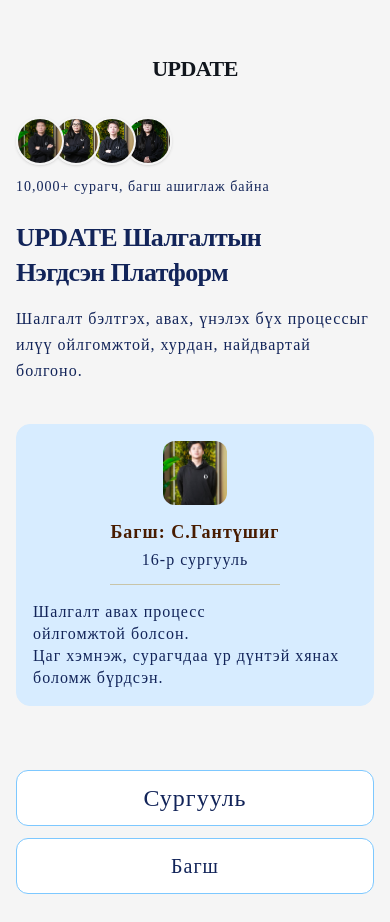
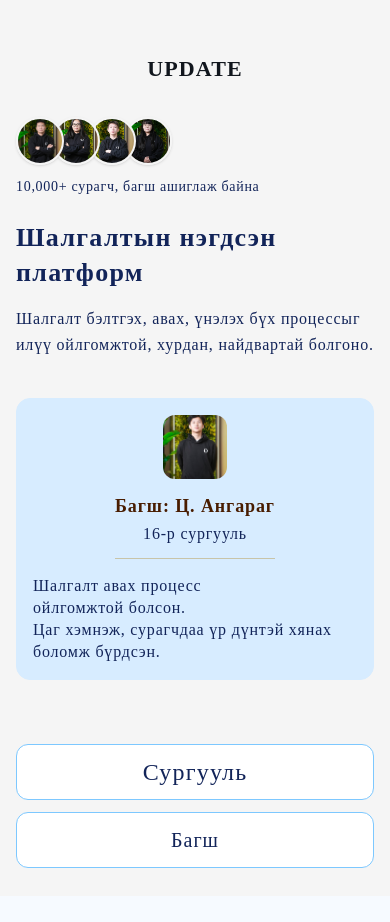
Before and after one commit to pinecone-studio/pinequest-s3-e2-update, a Next.js app in the folder apps/frontend/: page / in a window 390 px wide. After the commit the page ends 896 px from the top, so only its background shows below. Built offline with nearby package versions, Linux system fonts and the light colour scheme; no server answers; a web font is replaced by a local one.

Commit message:
fix fixel

```diff
--- a/apps/frontend/src/app/components/home-school-entry.tsx
+++ b/apps/frontend/src/app/components/home-school-entry.tsx
@@ -6,7 +6,7 @@ export function HomeSchoolEntry() {
   return (
     <Link
       href="/school"
-      className="inline-flex h-14 w-full min-w-0 items-center justify-center rounded-xl border border-[#7DC8FF] bg-white px-5 text-2xl font-medium text-[#122459] transition hover:bg-[#f7fbff] sm:h-17.5 sm:w-auto sm:min-w-40 sm:px-6 sm:text-[30px]"
+      className="inline-flex h-14 w-full min-w-0 tracking-wider items-center justify-center rounded-xl border border-[#7DC8FF] bg-white px-5 text-2xl font-medium text-[#122459] transition hover:bg-[#f7fbff] sm:h-17.5 sm:w-auto sm:min-w-40 sm:px-6 sm:text-[30px]"
     >
       Сургууль
     </Link>
--- a/apps/frontend/src/app/page.tsx
+++ b/apps/frontend/src/app/page.tsx
@@ -41,7 +41,7 @@ export default async function Home({
                 priority
                 className="hidden h-10 w-10 object-contain lg:block"
               />
-              <p className="text-[22px] font-black tracking-tight text-[#11161d]">
+              <p className="text-[22px] font-black tracking-wider text-[#11161d]">
                 UPDATE
               </p>
             </header>
@@ -62,19 +62,19 @@ export default async function Home({
                   ),
                 )}
               </div>
-							<p className="max-w-[20rem] text-balance text-sm font-medium leading-snug text-[#122459] sm:max-w-none sm:text-base">
+              <p className="max-w-[20rem] text-balance text-sm font-medium tracking-wider leading-snug text-[#122459] sm:max-w-none sm:text-base">
                 10,000+ сурагч, багш ашиглаж байна
               </p>
             </div>
 
-						<h1 className="mt-6 text-balance text-[clamp(1.625rem,4.5vw,2.625rem)] font-semibold leading-[1.35] tracking-tight text-[#122459] sm:mt-8 lg:mt-10">
-							UPDATE Шалгалтын
+            <h1 className="mt-6 text-balance text-[clamp(1.625rem,4.5vw,2.625rem)] tracking-wider font-semibold leading-[1.35]  text-[#122459] sm:mt-8 lg:mt-10">
+              Шалгалтын нэгдсэн
               <br />
-							Нэгдсэн Платформ
+              платформ
             </h1>
-						<p className="mt-4 max-w-xl text-base font-medium leading-relaxed text-[#122459] sm:mt-5 sm:text-lg lg:text-xl">
-							Шалгалт бэлтгэх, авах, үнэлэх бүх процессыг илүү ойлгомжтой,
-							хурдан, найдвартай болгоно.
+            <p className="mt-4 max-w-xl text-base font-medium tracking-wider leading-relaxed text-[#122459] sm:mt-5 sm:text-lg lg:text-xl">
+              Шалгалт бэлтгэх, авах, үнэлэх бүх процессыг <br />
+              илүү ойлгомжтой, хурдан, найдвартай болгоно.
             </p>
 
             <article className="mt-10 w-full max-w-lg rounded-[14px] border border-[#D7ECFF] bg-[#D7ECFF] p-4 transition hover:border-[#D7ECFF] sm:mt-12 sm:p-6 lg:mt-14 lg:max-w-[31.25rem] lg:min-h-[15rem]">
@@ -87,20 +87,21 @@ export default async function Home({
                   className="h-16 w-16 shrink-0 rounded-xl object-cover sm:h-20 sm:w-20 md:h-[5.625rem] md:w-[5.625rem]"
                 />
                 <div className="min-w-0 text-center sm:text-left">
-									<p className="text-lg font-semibold leading-tight text-[#481C00] sm:text-xl md:text-2xl">
-										Багш: С.Гантүшиг
+                  <p className="text-lg font-semibold leading-tight tracking-wider text-[#481C00] sm:text-xl md:text-2xl">
+                    Багш: Ц. Ангараг
                   </p>
-									<p className="mt-1 text-base font-medium text-[#122459] sm:text-lg">
+                  <p className="mt-1 text-base tracking-wider font-medium text-[#122459] sm:text-lg">
                     16-р сургууль
                   </p>
                   <div className="mx-auto mt-3 h-px max-w-xs bg-[#c8c4a8] sm:mx-0 sm:max-w-[19.5rem]" />
                 </div>
               </div>
-							<p className="mt-4 text-balance text-base leading-snug font-medium text-[#122459] sm:text-lg">
+              <p className="mt-4 text-balance text-base leading-snug tracking-wider font-medium text-[#122459] sm:text-lg">
                 Шалгалт авах процесс ойлгомжтой болсон.
                 <br />
-								Цаг хэмнэж, сурагчдаа үр дүнтэй хянах боломж бүрдсэн.
+                Цаг хэмнэж, сурагчдаа үр дүнтэй хянах
                 <br />
+                боломж бүрдсэн.
               </p>
             </article>
           </div>
@@ -133,15 +134,15 @@ export default async function Home({
               />
             </div>
 
-						<div className="mt-4 flex w-full max-w-full flex-col items-center gap-4 sm:mt-6 sm:flex-row sm:items-end sm:justify-center sm:gap-2 md:gap-3 lg:mt-2 lg:justify-start lg:gap-1">
-							<div className="relative hidden h-28 shrink-0 items-start justify-center pl-[4.75rem] pt-1 sm:h-30 sm:pl-[5.9rem] sm:pt-0.5 lg:flex">
+            <div className="mt-4 flex w-full max-w-full flex-col items-center gap-4 sm:mt-6 sm:flex-row sm:items-end sm:justify-start sm:gap-2 md:gap-3 lg:mt-2 lg:justify-start lg:gap-1">
+              <div className="relative hidden h-28 shrink-0 items-start justify-center pl-[4.75rem] pt-1 sm:h-30 sm:pl-[5.9rem] sm:pt-0.5 lg:flex ">
                 <Image
                   src="/bugsteibee.png"
                   alt="Bee — begin here"
                   width={120}
                   height={120}
                   priority
-									className="absolute left-4 top-0 h-28 w-28 object-contain sm:left-6 sm:h-30 sm:w-30"
+                  className="absolute  top-0 h-28 w-28 object-contain sm:left-6 sm:h-30 sm:w-30"
                 />
                 <p className="relative z-10 mt-5 text-center text-[15px] font-black leading-[0.95] tracking-tight text-[#3a2614] sm:mt-6 sm:text-[16px] sm:whitespace-nowrap">
                   BEE-GIN
@@ -154,7 +155,7 @@ export default async function Home({
                 <HomeSchoolEntry />
                 <Link
                   href="/teacher"
-									className="inline-flex h-14 w-full min-w-0 shrink-0 items-center justify-center rounded-xl border border-[#7DC8FF] bg-white px-5 text-xl font-medium text-[#122459] transition hover:bg-[#f7fbff] sm:h-17.5 sm:w-auto sm:min-w-40 sm:px-6 sm:text-2xl lg:text-[30px]"
+                  className="inline-flex h-14 w-full min-w-0 shrink-0 tracking-wider items-center justify-center rounded-xl border border-[#7DC8FF] bg-white px-5 text-xl font-medium text-[#122459] transition hover:bg-[#f7fbff] sm:h-17.5 sm:w-auto sm:min-w-40 sm:px-6 sm:text-2xl lg:text-[30px]"
                 >
                   Багш
                 </Link>
--- a/apps/frontend/src/app/teacher/_components/dashboard/teacher-dashboard.tsx
+++ b/apps/frontend/src/app/teacher/_components/dashboard/teacher-dashboard.tsx
@@ -138,7 +138,7 @@ export default function TeacherDashboard() {
       <section>
         <article className="rounded-2xl p-6 shadow-[0_2px_12px_rgba(31,42,68,0.06)] sm:p-8">
           <header className="mb-6 border-b border-[#eef2f6] pb-6">
-						<h2 className="text-[22px] font-extrabold tracking-tight text-[#1f2a44]">
+            <h2 className="text-[22px] font-extrabold tracking-wider text-[#1f2a44]">
               Миний ангиуд
             </h2>
             {!teacherDbLoading && !dbTeacher ? (
@@ -147,10 +147,10 @@ export default function TeacherDashboard() {
                 Ижил и-мэйлээр урьсан эсэхээ шалгаад дахин нэвтэрнэ үү.
               </p>
             ) : null}
-						<p className="mt-2 max-w-2xl text-4 leading-relaxed text-[#4a5875]">
+            <p className="mt-2 max-w-2xl tracking-[1px] text-4 leading-relaxed text-[#4a5875]">
               Анги дээр дарж сурагчид, шалгалтын статистик руу орно.
             </p>
-						<p className="mt-3 inline-flex items-center gap-2 rounded-lg px-3 py-1.5 text-3 font-semibold text-[#1f2a44]">
+            <p className="mt-3 inline-flex items-center gap-2 tracking-wider rounded-lg px-3 py-1.5 text-3 font-semibold text-[#1f2a44]">
               <span className="text-[#22c55e]">●</span>
               Нийт{" "}
               <span className="font-extrabold text-[#1f2a44]">
--- a/apps/frontend/src/app/teacher/question-bank/_components/entry/question-bank-entry.tsx
+++ b/apps/frontend/src/app/teacher/question-bank/_components/entry/question-bank-entry.tsx
@@ -76,7 +76,7 @@ export function QuestionBankEntry({
 						</p>
 					</div>
 
-					<div className="inline-flex h-[72px] w-full min-w-0 shrink-0 items-center justify-center gap-3 rounded-[16px] bg-[#D7ECFF] px-5 sm:h-[76px] sm:w-auto sm:min-w-[220px] sm:gap-4 sm:px-4 md:min-w-[280px] md:px-8">
+					<div className="hidden h-[72px] w-full min-w-0 shrink-0 items-center justify-center gap-3 rounded-[16px] bg-[#D7ECFF] px-5 sm:hidden sm:h-[76px] sm:w-auto sm:min-w-[220px] sm:gap-4 sm:px-4 md:min-w-[280px] md:px-8">
 						<p className="text-[40px] font-medium leading-none text-[#122459] sm:text-[44px] md:text-[56px]">
 							{totalQuestions}
 						</p>
--- a/apps/frontend/src/app/teacher/teacher-shell.tsx
+++ b/apps/frontend/src/app/teacher/teacher-shell.tsx
@@ -196,7 +196,7 @@ export default function TeacherShell({
                       className="h-10 w-10 object-contain"
                       priority
                     />
-										<h1 className="mt-2 text-[22px] font-semibold leading-[100%] tracking-[0px] text-[#171717]">
+                    <h1 className="mt-2 text-[22px] font-semibold leading-[100%] tracking-[1px] text-[#171717]">
                       UPDATE
                     </h1>
                   </Link>
@@ -213,7 +213,7 @@ export default function TeacherShell({
                         <li key={item.href}>
                           <Link
                             href={item.href}
-														className={`inline-flex h-[35px] items-center rounded-[6px] px-[12px] py-[6px] text-[17px] font-semibold text-[#262626] transition-colors ${
+                            className={`inline-flex h-[35px] items-center rounded-[6px] px-[12px] py-[6px] text-[18px] font-semibold tracking-[2px] leading-[23px] text-[#262626] transition-colors ${
                               active
                                 ? "border border-[#d2cccc]"
                                 : "border border-transparent hover:border-[#d2cccc]"
```
Also changed, not shown: apps/frontend/src/app/components/auth/sign-in-form.tsx (+24 -16 lines), apps/frontend/src/app/teacher/question-bank/_components/entry/question-bank-entry-panel.tsx (+2 -14 lines). Lines whose indentation alone changed are shown as unchanged.
